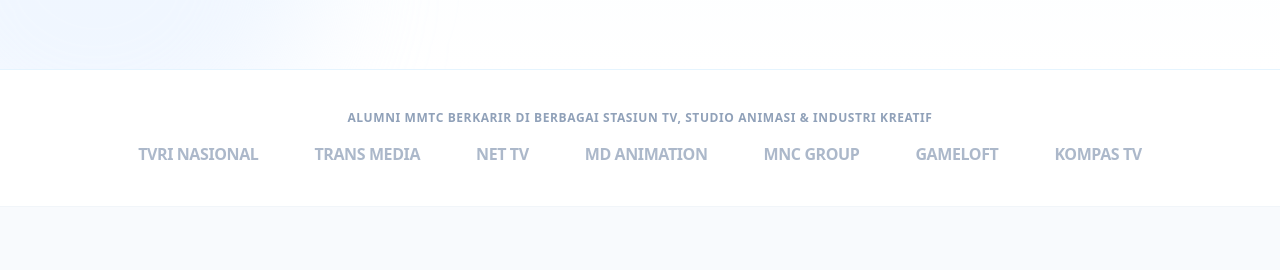
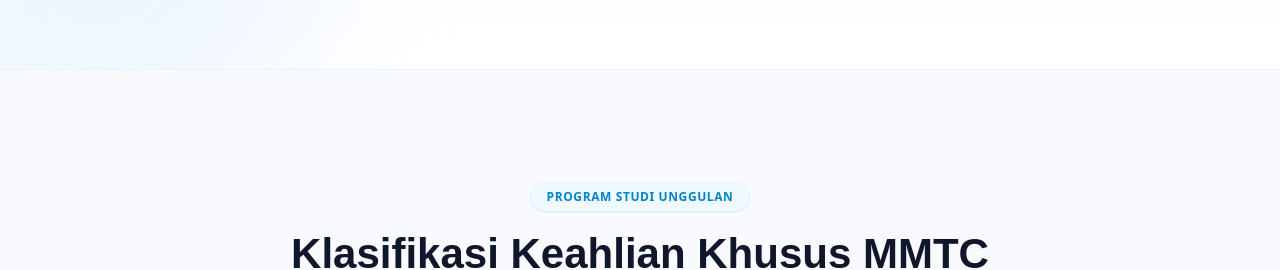
Before and after one commit to farhanditof-max/WebsiteAlumniSTMM, a Next.js app: page / in a window 1280 px wide. Shown: the part 681-951 px from the top of the page. Built offline with nearby package versions, Linux system fonts and the light colour scheme; no server answers.

Commit message:
feat(ui): remove partner logos strip for clean initial landing experience

```diff
--- a/src/app/page.tsx
+++ b/src/app/page.tsx
@@ -239,26 +239,6 @@
         </div>
       </section>
 
-      {/* TRUSTED BY / PARTNER LOGO STRIP (CLEAN MONOCHROME) WITH SCROLLREVEAL */}
-      <section className="py-10 bg-white border-b border-slate-100 overflow-hidden">
-        <ScrollReveal direction="up" delayMs={60} durationMs={700}>
-          <div className="max-w-7xl mx-auto px-4 sm:px-6 lg:px-8 text-center space-y-4">
-            <p className="text-xs font-bold text-slate-400 uppercase tracking-wider">
-              Alumni MMTC Berkarir di Berbagai Stasiun TV, Studio Animasi &amp; Industri Kreatif
-            </p>
-            <div className="flex flex-wrap items-center justify-center gap-8 sm:gap-14 text-slate-400 font-extrabold text-sm sm:text-base tracking-tight opacity-75">
-              <span className="hover:text-slate-700 transition">TVRI NASIONAL</span>
-              <span className="hover:text-slate-700 transition">TRANS MEDIA</span>
-              <span className="hover:text-slate-700 transition">NET TV</span>
-              <span className="hover:text-slate-700 transition">MD ANIMATION</span>
-              <span className="hover:text-slate-700 transition">MNC GROUP</span>
-              <span className="hover:text-slate-700 transition">GAMELOFT</span>
-              <span className="hover:text-slate-700 transition">KOMPAS TV</span>
-            </div>
-          </div>
-        </ScrollReveal>
-      </section>
-
       {/* KLASIFIKASI BIDANG KEAHLIAN / PRODI — STAGGERED SCROLL REVEAL */}
       <section className="py-20 sm:py-28 bg-slate-50/70 border-b border-slate-100">
         <div className="max-w-7xl mx-auto px-4 sm:px-6 lg:px-8">
```
